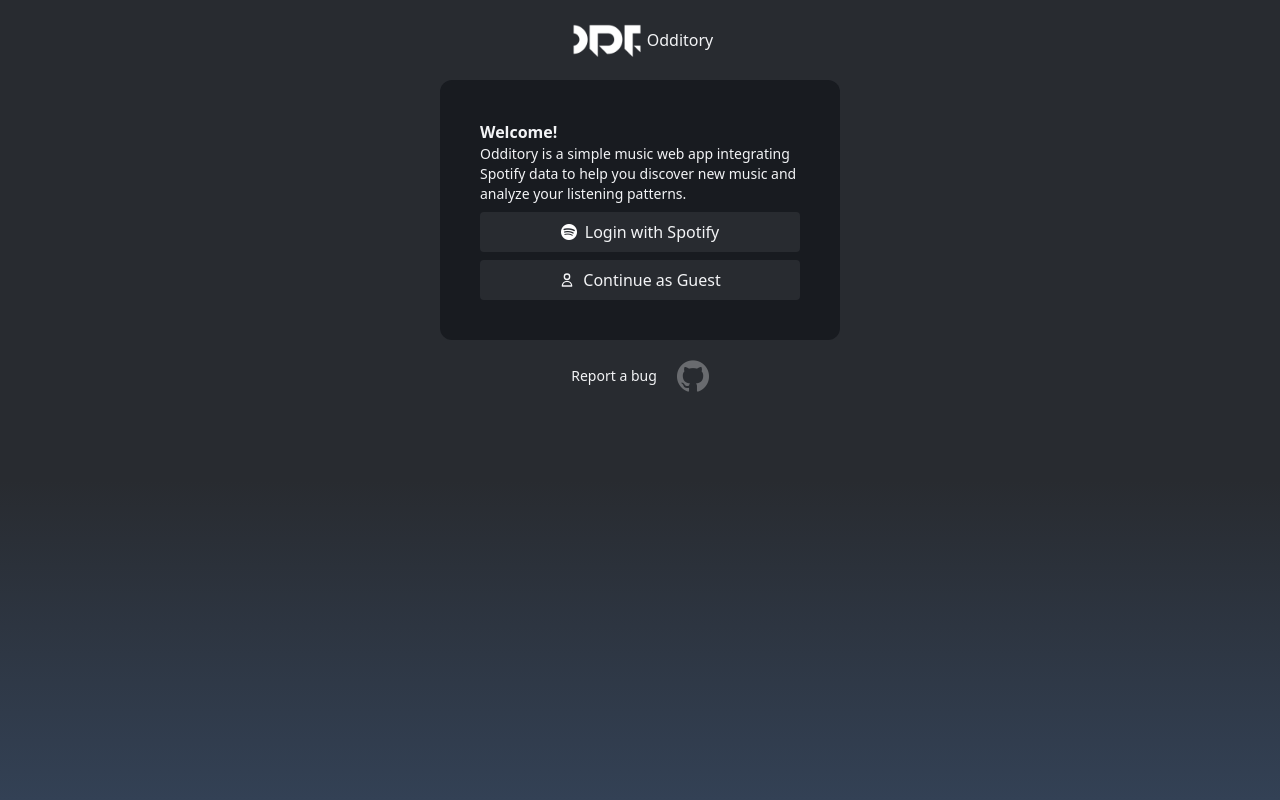
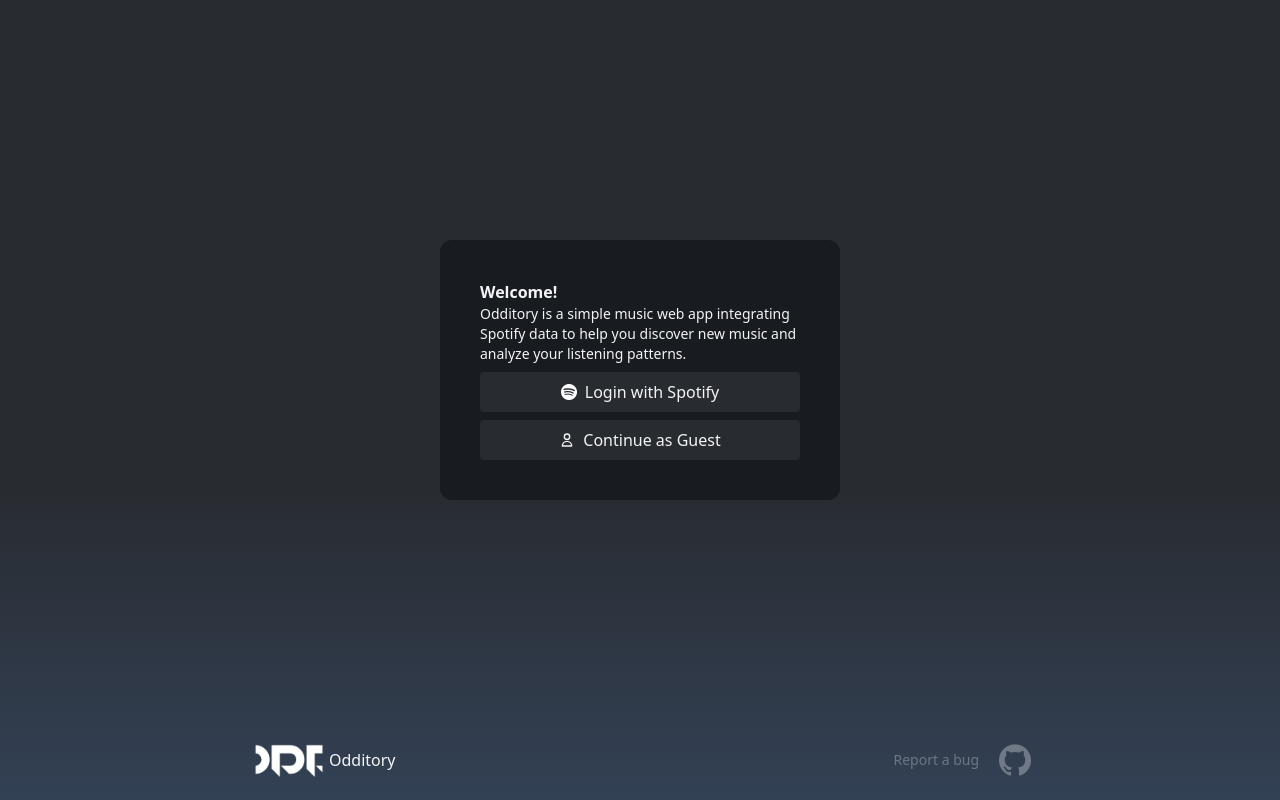
Before and after one commit to Ahljenn/odditory, a Next.js app: page /login in a window 1280 px wide. Built offline with nearby package versions, Linux system fonts and the light colour scheme; no server answers.

Commit message:
Responsive login page , added head content for account page

```diff
--- a/components/ui/Header.tsx
+++ b/components/ui/Header.tsx
@@ -77,6 +77,7 @@
         width={100}
         height={100}
         alt="Odditory"
+        quality={100}
       />
     </header>
   );
--- a/pages/dashboard/account.tsx
+++ b/pages/dashboard/account.tsx
@@ -10,6 +10,7 @@
     <>
       <Head>
         <title>Odditory | Account</title>
+        <link rel="icon" href="/logofav.png" />
       </Head>
       <SubpageHeader pageName="Account" />
       <section className="flex justify-center gap-5 flex-col items-center bg-gradient-to-b to-secondary from-primary h-80 padding-8 w-full">
--- a/pages/login.tsx
+++ b/pages/login.tsx
@@ -12,17 +12,19 @@
         <title>Odditory | Welcome</title>
         <link rel="icon" href="/logofav.png" />
       </Head>
-      <section className="flex flex-col items-center">
+      <section className="flex flex-col items-center mt-[6rem] sm:mt-[10rem]">
+        <div className="visible: sm:invisible">
           <div className="flex flex-row items-center">
             <div className="relative w-[5rem] h-[5rem]">
               <Image src="/logo.png" alt="logo" layout="fill" objectFit="fill" quality={100} />
             </div>
             <h1>Odditory</h1>
           </div>
+        </div>
 
         <div className="bg-secondary p-10 rounded-xl">
           <h1 className="font-bold">Welcome!</h1>
-          <div className="w-[15rem] sm:w-[20rem]">
+          <div className="w-full sm:w-[20rem]">
             <p className="w-full text-sm">
               Odditory is a simple music web app integrating Spotify data to help you discover new
               music and analyze your listening patterns.
@@ -51,12 +53,13 @@
         </div>
       </section>
 
+      <div className="visible sm:invisible">
         <div className="flex flex-row justify-center items-center gap-5 mt-5 ">
           <a
             href="https://github.com/Ahljenn/Odditory/issues"
             rel="noopener noreferrer"
             target="_blank"
-          className="text-sm cursor-pointer"
+            className="text-sm cursor-pointer opacity-[0.3] hover:opacity-[1]"
           >
             Report a bug
           </a>
@@ -68,6 +71,36 @@
             />
           </a>
         </div>
+      </div>
+
+      <footer className="invisible sm:visible">
+        <div className="flex flex-row absolute bottom-0 w-full z-[-90] justify-around items-center">
+          <div className="flex flex-row items-center">
+            <div className="relative w-[5rem] h-[5rem]">
+              <Image src="/logo.png" alt="logo" layout="fill" objectFit="fill" quality={100} />
+            </div>
+            <h1>Odditory</h1>
+          </div>
+
+          <div className="flex flex-row justify-center items-center gap-5">
+            <a
+              href="https://github.com/Ahljenn/Odditory/issues"
+              rel="noopener noreferrer"
+              target="_blank"
+              className="text-sm cursor-pointer opacity-[0.3] hover:opacity-[1]"
+            >
+              Report a bug
+            </a>
+            <a href="https://github.com/Ahljenn/Odditory" rel="noopener noreferrer" target="_blank">
+              <img
+                className="w-[2rem] cursor-pointer opacity-[0.3] hover:opacity-[1]"
+                src="/github.png"
+                alt="Github"
+              />
+            </a>
+          </div>
+        </div>
+      </footer>
 
       <div className="absolute bottom-0 z-[-100] bg-gradient-to-b to-slate-700 from-primary padding-8 h-[20rem] w-full" />
     </>
```
Lines whose indentation alone changed are shown as unchanged.
